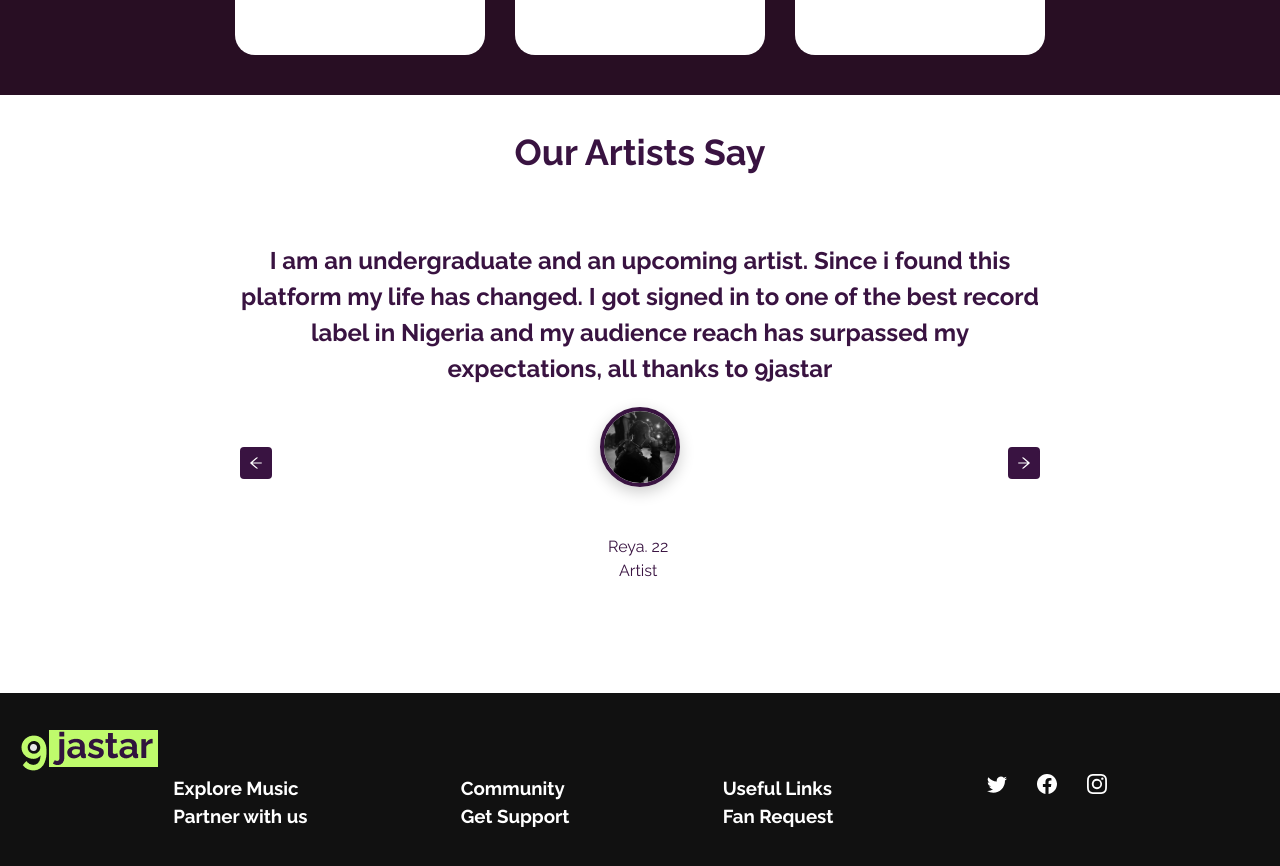
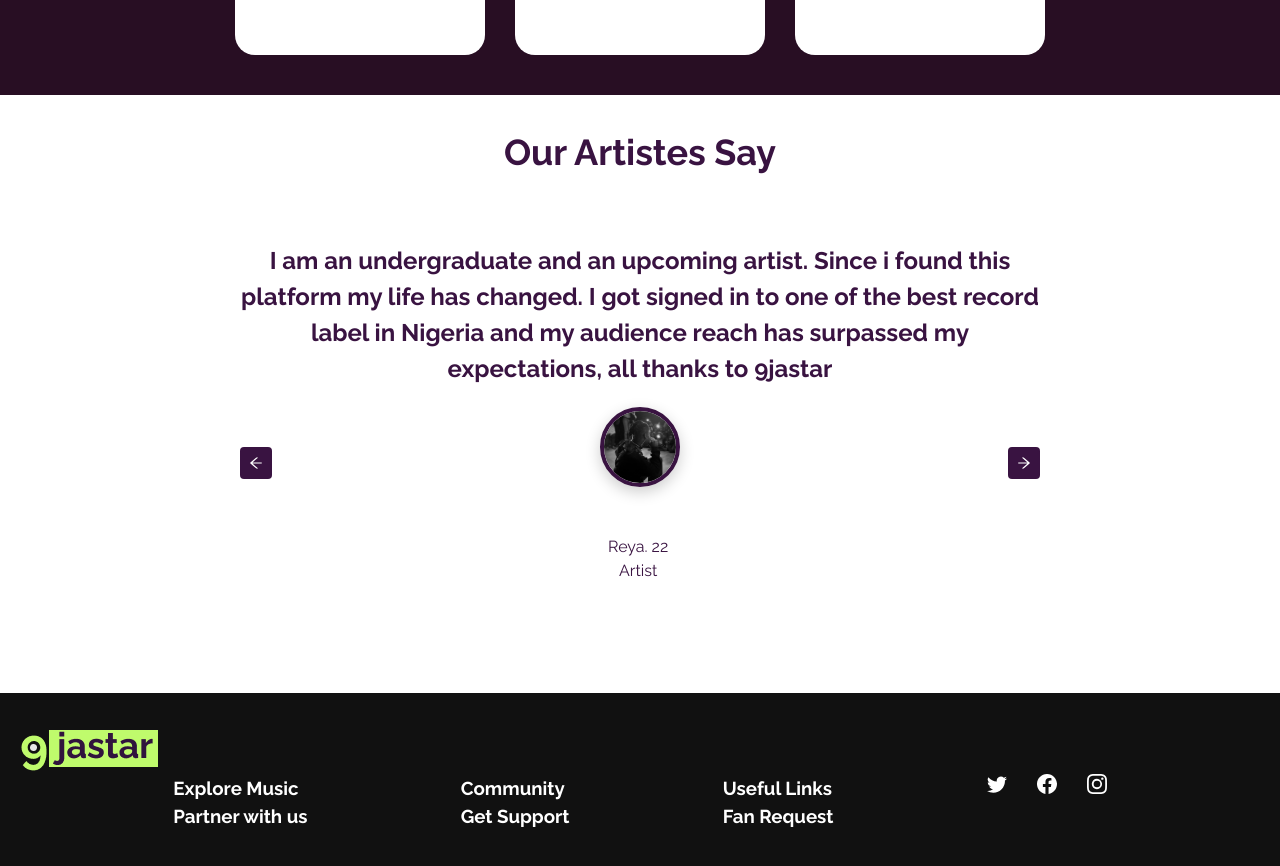
Before and after one commit to Hazzan180/ninegastar, a React (Create React App) app: page / in a window 1280 px wide. Shown: the part 2520-3386 px from the top of the page. Built offline with nearby package versions, Linux system fonts and the light colour scheme; no server answers.

Commit message:
new changes

```diff
--- a/src/artist.jsx
+++ b/src/artist.jsx
@@ -18,7 +18,7 @@ export const artists = [
   {
     "id": "Asana",
     "name": "Asana",
-    "about": "Asana is a free spirit who is unapologetically herself. He is passionate about his art and sees the world in a different way than most people. He is curious and adventurous, always seeking out new experiences and inspiration for his work. At the same time, he can be fiercely independent and stubborn, refusing to compromise his vision for anyone.",
+    "about": "Asana is a free spirit who is unapologetically hisself. He is passionate about his art and sees the world in a different way than most people. He is curious and adventurous, always seeking out new experiences and inspiration for his work. At the same time, he can be fiercely independent and stubborn, refusing to compromise his vision for anyone.",
     "mostlistened": [
       {
         "album-art":mls1,
--- a/src/components/Artistssays/Slider.jsx
+++ b/src/components/Artistssays/Slider.jsx
@@ -29,7 +29,7 @@ const Slider = () => {
   return (
     <section className='section'>
         <div className='title'>
-        <h2>Our Artists Say</h2>
+        <h2>Our Artistes Say</h2>
         </div>
         <div className='section-centerY'>
             {people.map((item, indexPeople) => {
```
